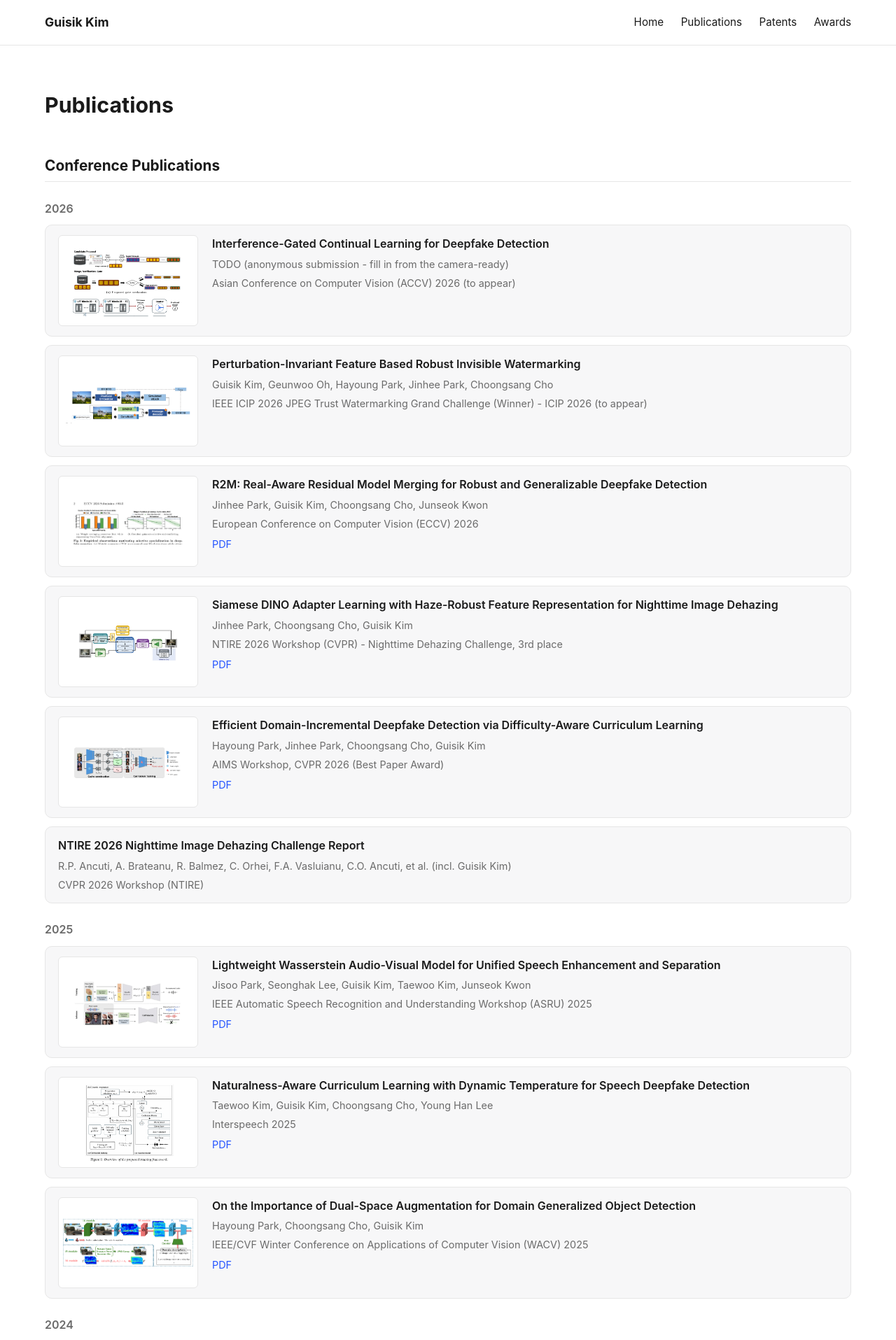
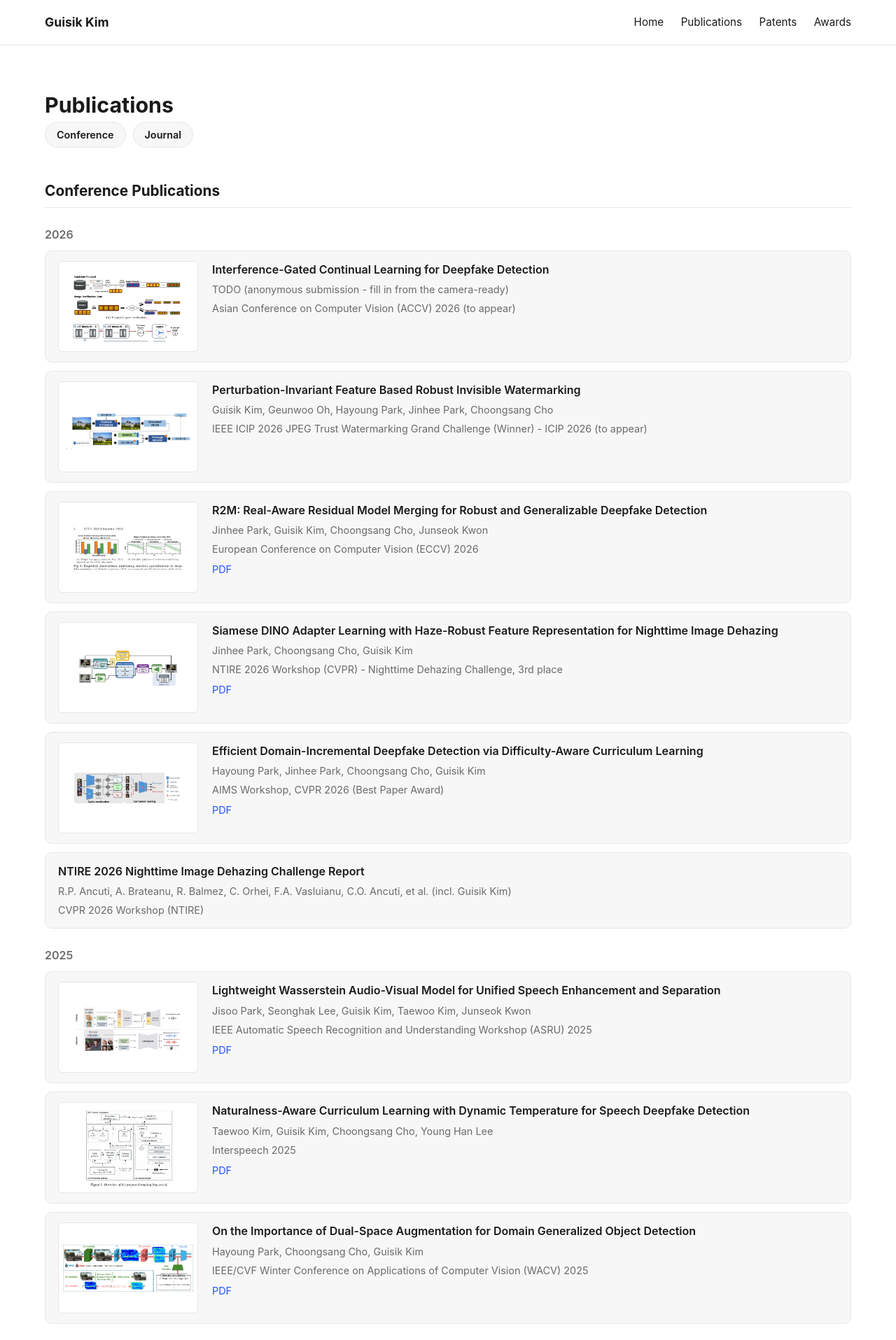
Before and after one commit to HIGHGUINet/HIGHGUINet.github.io, a Jekyll site: the page built from publications.md, in a window 1280 px wide. Shown: the top 1915 px of the page at 70% size. Built offline with Jekyll 4.4.1, drawn with Linux system fonts in a browser that asks for light colours.

Commit message:
Add Conference/Journal jump buttons to the Publications page
Co-Authored-By: Claude Sonnet 5 <noreply@anthropic.com>

```diff
--- a/assets/css/main.css
+++ b/assets/css/main.css
@@ -79,6 +79,27 @@ h2 { font-size: 1.3rem; margin-top: 2.2em; border-bottom: 1px solid var(--border
 }
 .tagline { color: var(--muted); }
 
+.jump-nav {
+  display: flex;
+  gap: 10px;
+  margin: -0.6em 0 1.6em;
+}
+.jump-nav a {
+  display: inline-block;
+  padding: 6px 16px;
+  border: 1px solid var(--border);
+  border-radius: 999px;
+  background: var(--card);
+  color: var(--fg);
+  font-size: 0.9rem;
+  font-weight: 600;
+}
+.jump-nav a:hover {
+  border-color: var(--accent);
+  color: var(--accent);
+  text-decoration: none;
+}
+
 .year-group { margin-top: 1.6em; }
 .year-group h3 { color: var(--muted); font-weight: 600; font-size: 1rem; margin-bottom: 0.6em; }
 
--- a/publications.md
+++ b/publications.md
@@ -4,7 +4,12 @@ title: Publications
 
 # Publications
 
-## Conference Publications
+<div class="jump-nav">
+  <a href="#conference">Conference</a>
+  <a href="#journal">Journal</a>
+</div>
+
+<h2 id="conference">Conference Publications</h2>
 
 {% assign conf = site.data.publications | where: 'type', 'conference' %}
 {% assign years = conf | map: 'year' | uniq | sort | reverse %}
@@ -26,7 +31,7 @@ title: Publications
 </div>
 {% endfor %}
 
-## Journal Publications
+<h2 id="journal">Journal Publications</h2>
 
 <p class="pub-meta">Impact Factors shown are the journal's current (2024 JCR) values, not the value at time of publication.</p>
 
```
